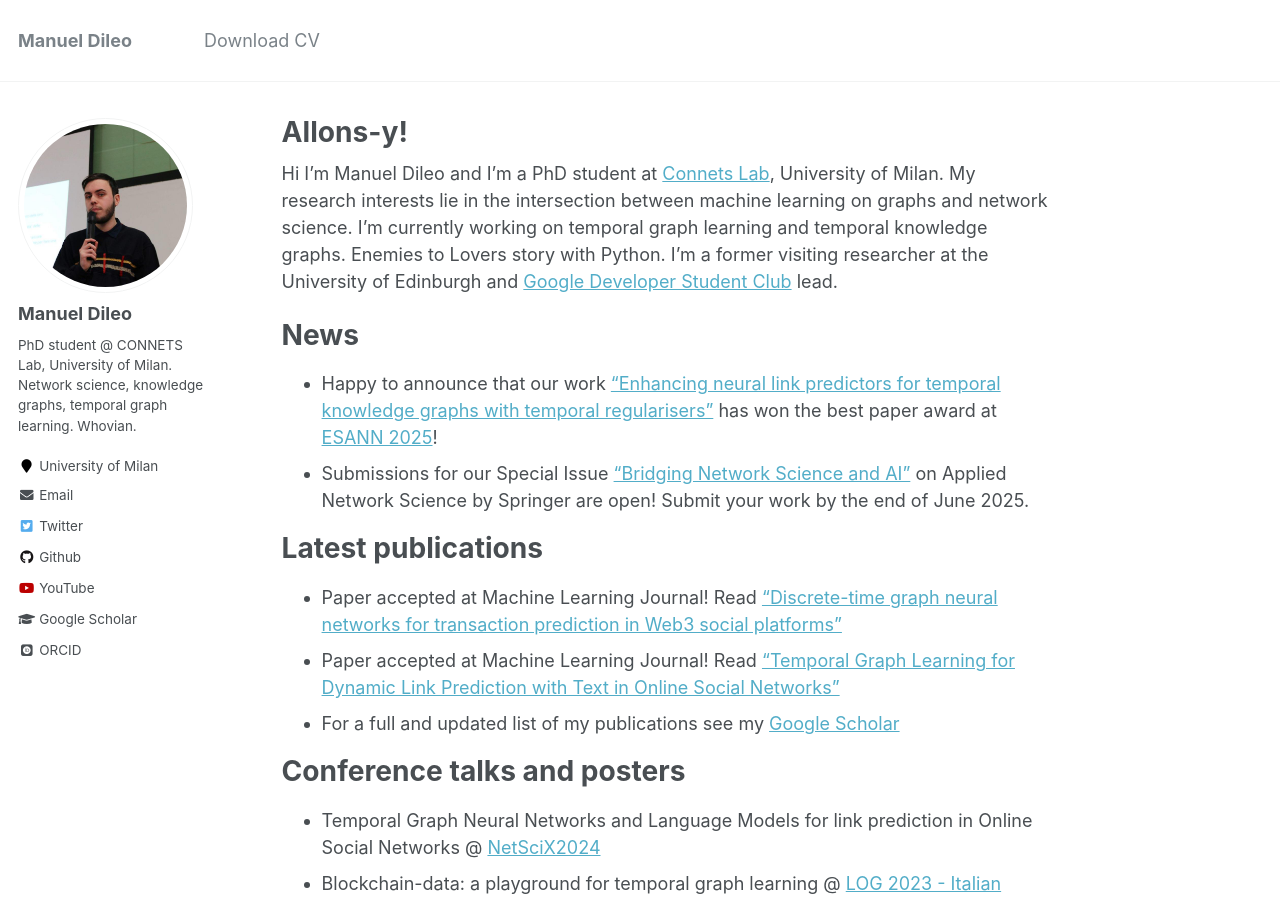
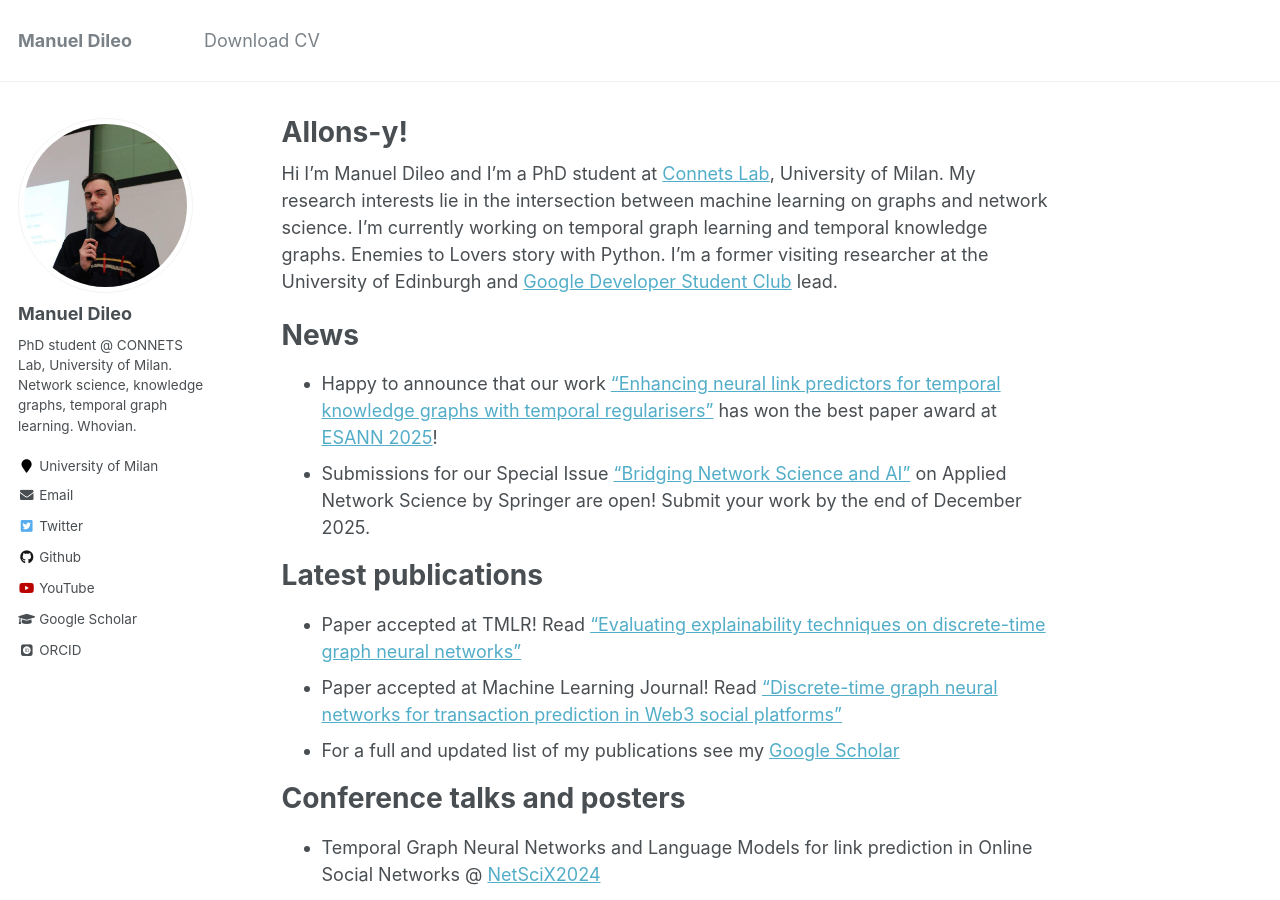
Before and after one commit to manuel-dileo/manuel-dileo.github.io, a Jekyll site: the page built from _pages/about.md, in a window 1280 px wide and 900 px high. Built offline with Jekyll 4.4.1, drawn with Linux system fonts in a browser that asks for light colours; some web fonts are replaced.

Commit message:
Update about.md

```diff
--- a/_pages/about.md
+++ b/_pages/about.md
@@ -13,13 +13,13 @@ Hi I'm Manuel Dileo and I'm a PhD student at [Connets Lab](https://www.connets.d
 News
 ======
 - Happy to announce that our work ["Enhancing neural link predictors for temporal knowledge graphs with temporal regularisers"](https://doi.org/10.14428/esann/2025.ES2025-28) has won the best paper award at [ESANN 2025](www.esann.org/)!
-- Submissions for our Special Issue ["Bridging Network Science and AI"](https://link.springer.com/collections/hafcebgfci) on Applied Network Science by Springer are open! Submit your work by the end of June 2025.
+- Submissions for our Special Issue ["Bridging Network Science and AI"](https://link.springer.com/collections/hafcebgfci) on Applied Network Science by Springer are open! Submit your work by the end of December 2025.
 
 
 Latest publications
 ======
+- Paper accepted at TMLR! Read ["Evaluating explainability techniques on discrete-time graph neural networks"](https://openreview.net/forum?id=JzmXo0rfry)
 - Paper accepted at Machine Learning Journal! Read ["Discrete-time graph neural networks for transaction prediction in Web3 social platforms"](https://link.springer.com/article/10.1007/s10994-024-06579-y)
-- Paper accepted at Machine Learning Journal! Read ["Temporal Graph Learning for Dynamic Link Prediction with Text in Online Social Networks"](https://link.springer.com/article/10.1007/s10994-023-06475-x)
 - For a full and updated list of my publications see my [Google Scholar](https://scholar.google.com/citations?user=g6FUHEgAAAAJ&hl=it)
 
 Conference talks and posters
```
